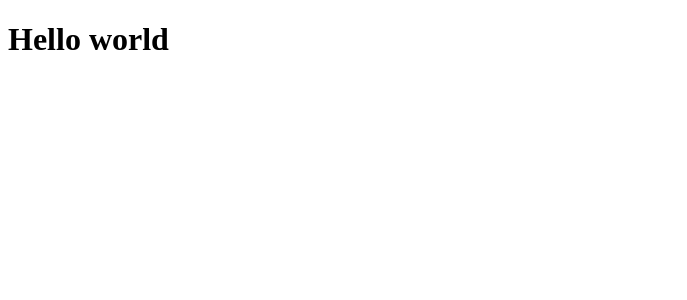
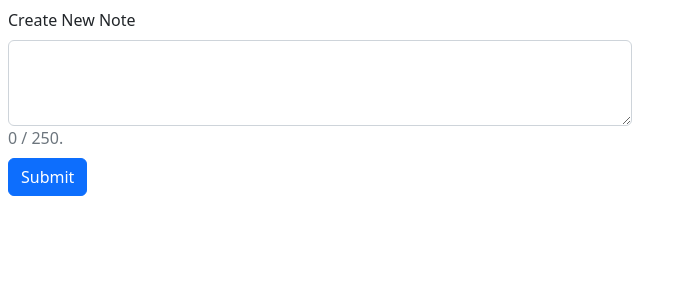
Before and after one commit to InonBr/nls_home_assignment, a React (Create React App) app in the folder client/: page / in a window 1280 px wide. Shown: the top 300 px of the page, without its empty margins (0-687 px from the left). Built offline with nearby package versions, Linux system fonts and the light colour scheme.

Commit message:
created a new note form

```diff
--- a/client/public/index.html
+++ b/client/public/index.html
@@ -12,6 +12,12 @@
     <link rel="apple-touch-icon" href="%PUBLIC_URL%/logo192.png" />
     <link rel="manifest" href="%PUBLIC_URL%/manifest.json" />
     <title>React App</title>
+    <link
+      rel="stylesheet"
+      href="https://cdn.jsdelivr.net/npm/bootstrap@5.2.3/dist/css/bootstrap.min.css"
+      integrity="sha384-rbsA2VBKQhggwzxH7pPCaAqO46MgnOM80zW1RWuH61DGLwZJEdK2Kadq2F9CUG65"
+      crossorigin="anonymous"
+    />
   </head>
   <body>
     <noscript>You need to enable JavaScript to run this app.</noscript>
--- a/client/src/App.tsx
+++ b/client/src/App.tsx
@@ -1,7 +1,12 @@
+import { Col } from "react-bootstrap";
+import NewNoteForm from "./components/NewNoteForm/NewNoteForm";
+
 function App() {
   return (
     <div className="App">
-      <h1>Hello world</h1>
+      <Col xs={12} md={6}>
+        <NewNoteForm />
+      </Col>
     </div>
   );
 }
--- /dev/null
+++ b/client/src/components/NewNoteForm/NewNoteForm.tsx
@@ -0,0 +1,58 @@
+import { useState } from "react";
+import { Button, Form } from "react-bootstrap";
+import { FieldValues, useForm } from "react-hook-form";
+import "../styles/form.css";
+
+const NewNoteForm = () => {
+  const [noteLength, setNoteLength] = useState(0);
+
+  const {
+    register,
+    handleSubmit,
+    formState: { errors },
+  } = useForm();
+
+  const onSubmit = async (data: FieldValues) => {
+    console.log(data);
+  };
+
+  return (
+    <Form className="m-2" onSubmit={handleSubmit(onSubmit)}>
+      <Form.Group>
+        <Form.Label htmlFor="newNote">Create New Note</Form.Label>
+        <Form.Control
+          id="newNote"
+          type="text"
+          as="textarea"
+          rows={3}
+          onInput={(e) => {
+            setNoteLength(e.currentTarget.value.length);
+          }}
+          aria-invalid={errors.newNote ? "true" : "false"}
+          {...register("newNote", { required: true, maxLength: 250 })}
+        />
+        <Form.Label className="text-muted">{`${noteLength} / 250`}.</Form.Label>
+
+        <Form.Group>
+          {errors.newNote && errors.newNote.type === "required" && (
+            <Form.Label className="red-text" role="alert">
+              Message is required
+            </Form.Label>
+          )}
+
+          {errors.newNote && errors.newNote.type === "maxLength" && (
+            <Form.Label className="red-text" role="alert">
+              Message is too long
+            </Form.Label>
+          )}
+        </Form.Group>
+      </Form.Group>
+
+      <Button variant="primary" type="submit">
+        Submit
+      </Button>
+    </Form>
+  );
+};
+
+export default NewNoteForm;
--- /dev/null
+++ b/client/src/components/styles/form.css
@@ -0,0 +1,3 @@
+.red-text {
+  color: rgb(185, 51, 51);
+}
```
Also changed, not shown: client/package.json (+12 -8 lines), 1 other file (tests, documents, lock files or other folders).
